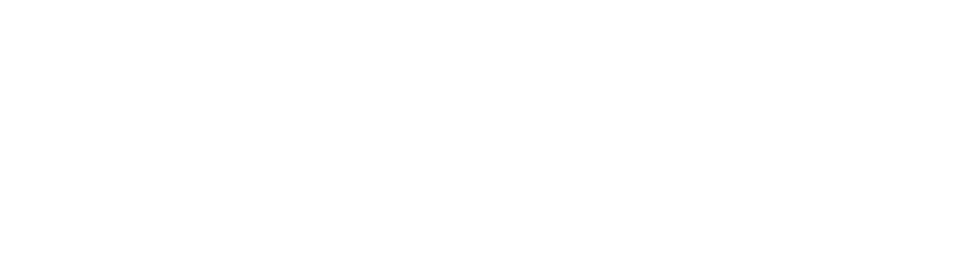
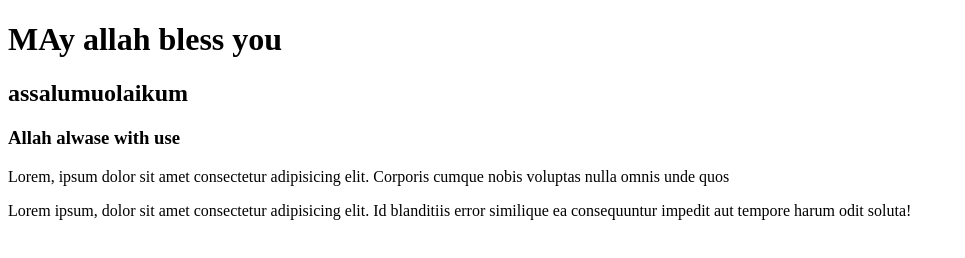
Before and after one commit to alfishaher/my-second-repo, a plain HTML site: page index.html in a window 1280 px wide. Shown: the whole page, without its empty margins (0-965 px from the left). Drawn offline with Linux system fonts and the light colour scheme.

Commit message:
my second commit

```diff
--- a/index.html
+++ b/index.html
@@ -6,6 +6,10 @@
     <title>my second github repo</title>
 </head>
 <body>
-
+    <h1>MAy allah bless you</h1>
+    <h2>assalumuolaikum</h2>
+    <h3>Allah alwase with use</h3>
+    <p>Lorem, ipsum dolor sit amet consectetur adipisicing elit. Corporis cumque nobis voluptas nulla omnis unde quos</p>
+   <p> Lorem ipsum, dolor sit amet consectetur adipisicing elit. Id blanditiis error similique ea consequuntur impedit aut tempore harum odit soluta!</p>
 </body>
 </html>
```
